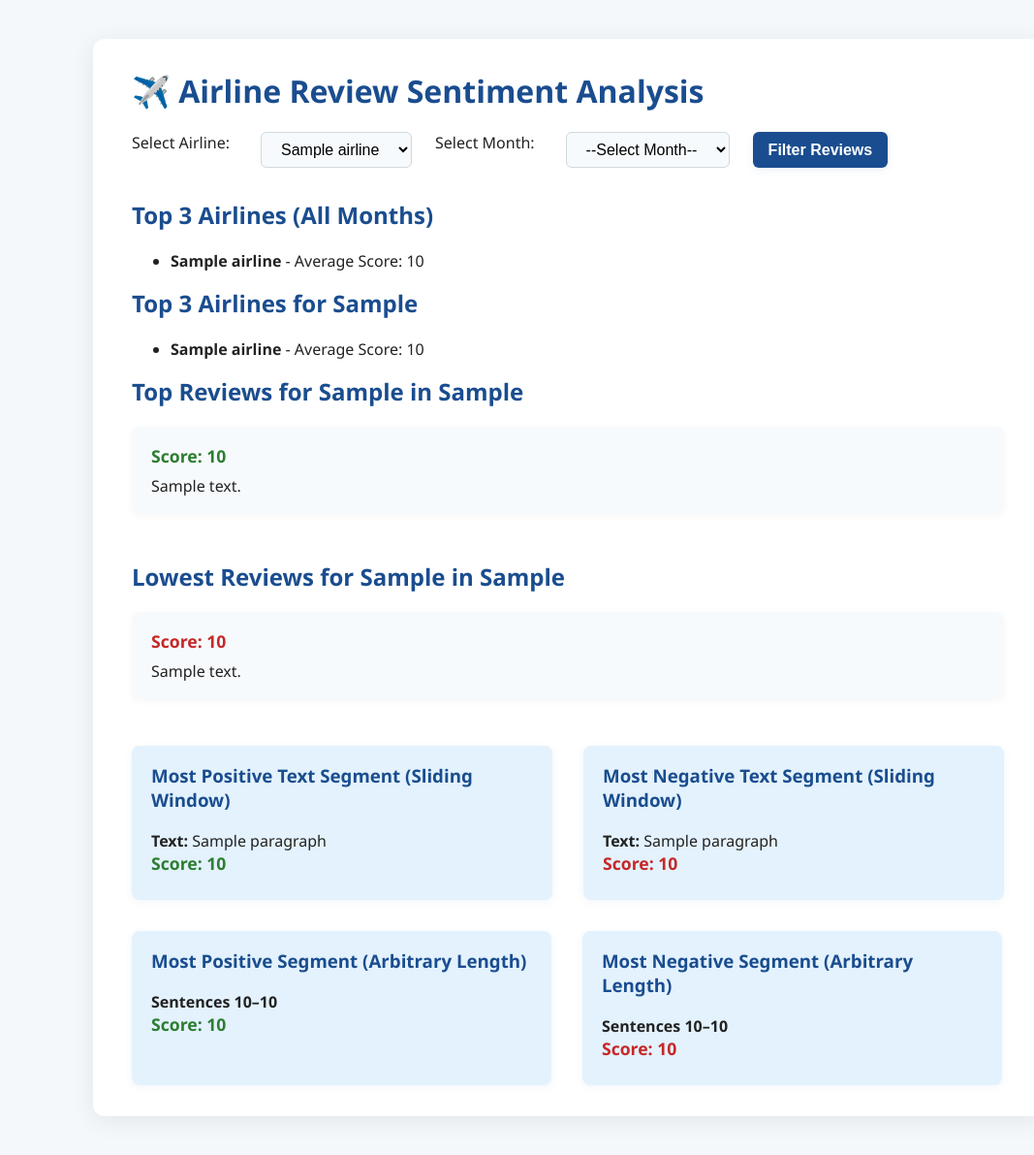
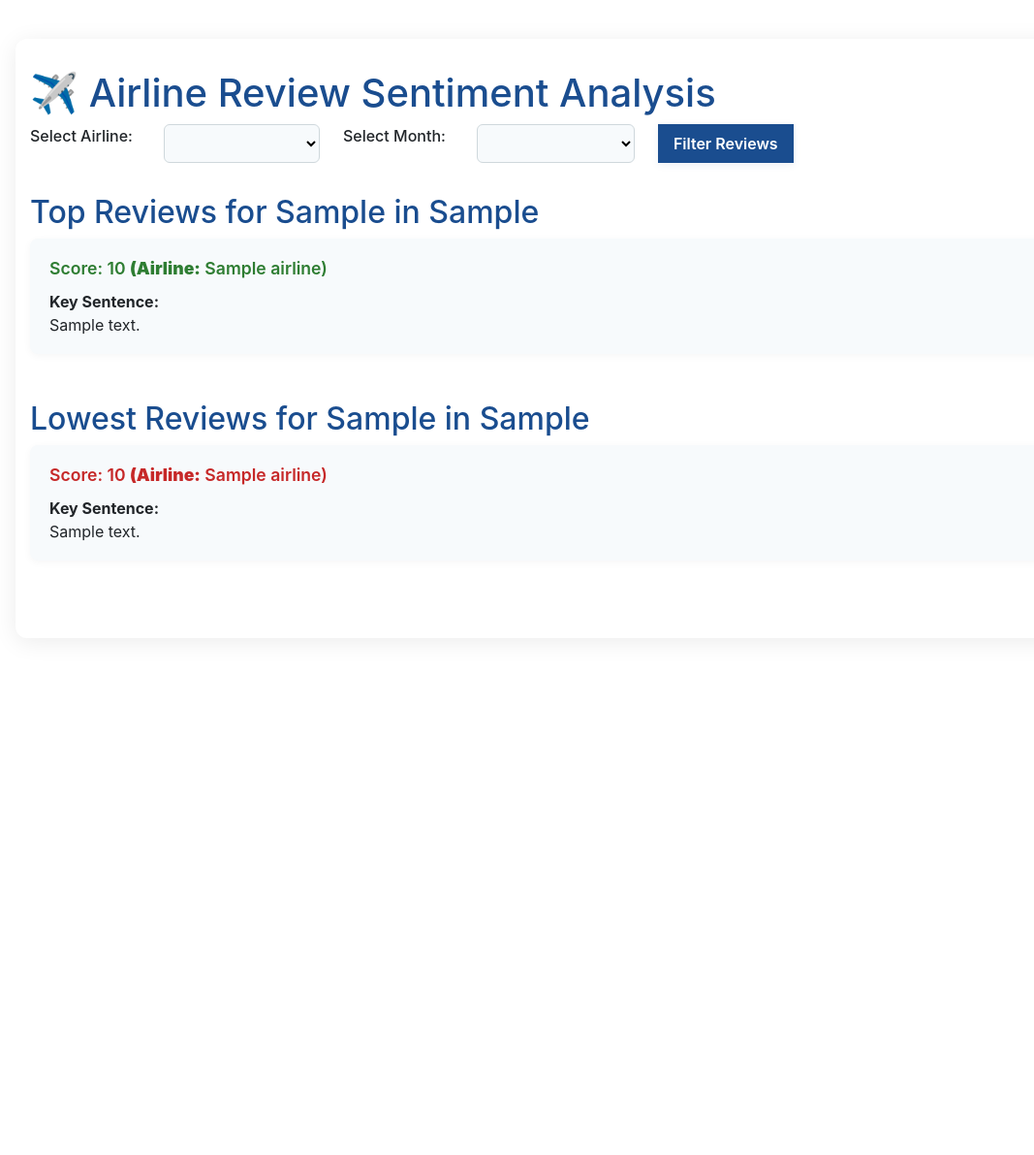
Before and after one commit to DyanelLancea/Airline-Review-Sentiement-Analysis, a Flask app: template templates/index.html in a window 1280 px wide. Shown: the whole page at 97% size, without its empty margins (54-1121 px from the left). After the commit the page ends 558 px from the top, so only its background shows below. Run offline with Flask 3, Linux system fonts and the light colour scheme; the template is opened without the code that fills it: most values are stand-ins (such as "Sample title", 1, 10 or a date in 2020); parts of the project's set-up code (start-up, migrations or seed data) failed here and were passed over; some libraries are stand-ins or nearby versions.

Commit message:
add all airlines and all months options

```diff
--- a/static/style.css
+++ b/static/style.css
@@ -93,6 +93,10 @@ button:hover {
     color: #c62828;
 }
 
+.key_sentence {
+    font-weight: bold;
+}
+
 .window-section {
     display: flex;
     gap: 32px;
@@ -116,10 +120,3 @@ button:hover {
         gap: 16px;
     }
 }
-
-.more-link{
-  display:inline; cursor:pointer; font-weight:600;
-  color:#2563eb; text-decoration:none; border-radius:6px;
-}
-.more-link:hover{ text-decoration:underline; }
-.more-link:focus-visible{ outline:3px solid #93c5fd; outline-offset:2px; }
--- a/templates/index.html
+++ b/templates/index.html
@@ -1,4 +1,3 @@
-
 <!DOCTYPE html>
 <html lang="en">
 <head>
@@ -7,6 +6,8 @@
     <title>Airline Reviews</title>
     <link rel="stylesheet" href="/static/style.css">
     <script src="/static/script.js" defer></script>
+    <!-- Bootstrap CSS for modal -->
+    <link href="https://stackpath.bootstrapcdn.com/bootstrap/4.5.2/css/bootstrap.min.css" rel="stylesheet">
 </head>
 <body>
     <div class="container">
@@ -14,6 +15,8 @@
         <form method="POST">
             <label for="airline">Select Airline:</label>
             <select name="airline" id="airline" required>
+                <option value=""> </option>
+                <option value="All" {% if selected_airline == 'All' %}selected{% endif %}>All</option>
                 {% for airline in airlines %}
                     <option value="{{ airline }}" {% if airline == selected_airline %}selected{% endif %}>{{ airline }}</option>
                 {% endfor %}
@@ -21,8 +24,8 @@
 
             <label for="month">Select Month:</label>
                 <select name="month" id="month" required>
-                    <option value="">--Select Month--</option>
-                    <option value="All" {% if selected_month == 'All' %}selected{% endif %}>All</option>  <!-- Add 'All' option here -->
+                    <option value=""> </option>
+                    <option value="All" {% if selected_month == 'All' %}selected{% endif %}>All</option>
                     {% for month in months %}
                         <option value="{{ month }}" {% if month == selected_month %}selected{% endif %}>{{ month }}</option>
                     {% endfor %}
@@ -31,38 +34,16 @@
             <button type="submit">Filter Reviews</button>
         </form>
 
-        <!-- Top 3 Airlines across all months -->
-            {% if top_airlines %}
-                <div class="top-airlines">
-                    <h2>Top 3 Airlines (All Months)</h2>
-                    <ul>
-                        {% for airline, score in top_airlines %}
-                            <li><strong>{{ airline }}</strong> - Average Score: {{ score|round(2) }}</li>
-                        {% endfor %}
-                    </ul>
-                </div>
-            {% endif %}
-
-            <!-- Top 3 Airlines for selected month -->
-            {% if top_airlines_month %}
-                <div class="top-airlines-month">
-                    <h2>Top 3 Airlines for {{ selected_month }}</h2>
-                    <ul>
-                        {% for airline, score in top_airlines_month %}
-                            <li><strong>{{ airline }}</strong> - Average Score: {{ score|round(2) }}</li>
-                        {% endfor %}
-                    </ul>
-                </div>
-            {% endif %}
-
+        <!-- Top Reviews for Selected Airline or All Airlines -->
         <div class="section">
             {% if t_reviews %}
-                <h2>Top Reviews for {{ selected_airline }} in {{ selected_month }}</h2>
+                <h2>Top Reviews for {{ selected_airline if selected_airline != 'All' else 'All Airlines' }} in {{ selected_month if selected_month != 'All' else 'All Months'}}</h2>
                 <div class="review-list">
-                    {% for t_reviews, score in t_reviews %}
+                    {% for review, score, airline,f_review in t_reviews %}
                         <div class="review">
-                            <div class="review-score positive">Score: {{ score }}</div>
-                            <div>{{ t_reviews }}</div>
+                            <div class="review-score positive">Score: {{ score }} <strong>(Airline:</strong> {{ airline }})</div>
+                            <div class="key_sentence">Key Sentence: </div>
+                            <div>{{ review }}</div>
                         </div>
                     {% endfor %}
                 </div>
@@ -71,66 +52,19 @@
 
         <div class="section">
             {% if b_reviews %}
-                <h2>Lowest Reviews for {{ selected_airline }} in {{ selected_month }}</h2>
+                <h2>Lowest Reviews for {{ selected_airline if selected_airline != 'All' else 'All Airlines' }} in {{ selected_month if selected_month != 'All' else 'All Months' }}</h2>
                 <div class="review-list">
-                    {% for b_reviews, score in b_reviews %}
+                    {% for review, score, airline, f_review in b_reviews %}
                         <div class="review">
-                            <div class="review-score negative">Score: {{ score }}</div>
-                            <div>{{ b_reviews }}</div>
+                            <div class="review-score negative">Score: {{ score }} <strong>(Airline:</strong> {{ airline }})</div>
+                            <div class="key_sentence">Key Sentence: </div>
+                            <div>{{ review }}</div>
                         </div>
                     {% endfor %}
                 </div>
             {% endif %}
-            {% if not t_reviews and not b_reviews %}
-                <p>No reviews found for the selected filters.</p>
-            {% endif %}
         </div>
-
-        <div class="window-section">
-            {% if positive_window %}
-                <div class="window-box">
-                    <h3>Most Positive Text Segment (Sliding Window)</h3>
-                    <div><strong>Text:</strong> {{ positive_window.paragraph }}</div>
-                    <div class="review-score positive">Score: {{ positive_window.score }}</div>
-                </div>
-            {% endif %}
-            {% if negative_window %}
-                <div class="window-box">
-                    <h3>Most Negative Text Segment (Sliding Window)</h3>
-                    <div><strong>Text:</strong> {{ negative_window.paragraph }}</div>
-                    <div class="review-score negative">Score: {{ negative_window.score }}</div>
-                </div>
-            {% endif %}
-            <div class="window-section">
-            {% if pos_segment %}
-                <div class="window-box">
-                <h3>Most Positive Segment (Arbitrary Length)</h3>
-                <div><strong>Sentences {{ pos_segment.start + 1 }}–{{ pos_segment.end + 1 }}</strong></div>
-                <div class="review-score positive">Score: {{ pos_segment.score }}</div>
-
-                <!-- was: <div>{{ pos_segment.text }}</div> -->
-                <div class="chunked"
-                    data-sentences='{{ pos_segment.sentences | tojson }}'
-                    data-chunk="3"></div>
-                <noscript>{{ pos_segment.text }}</noscript>
-                </div>
-            {% endif %}
-
-            {% if neg_segment %}
-                <div class="window-box">
-                <h3>Most Negative Segment (Arbitrary Length)</h3>
-                <div><strong>Sentences {{ neg_segment.start + 1 }}–{{ neg_segment.end + 1 }}</strong></div>
-                <div class="review-score negative">Score: {{ neg_segment.score }}</div>
-
-                <!-- was: <div>{{ neg_segment.text }}</div> -->
-                <div class="chunked"
-                    data-sentences='{{ neg_segment.sentences | tojson }}'
-                    data-chunk="3"></div>
-                <noscript>{{ neg_segment.text }}</noscript>
-                </div>
-            {% endif %}
-            </div>
-        </div>
+        </script>
     </div>
 </body>
 </html>
```
Also changed, not shown: 1 other file.
